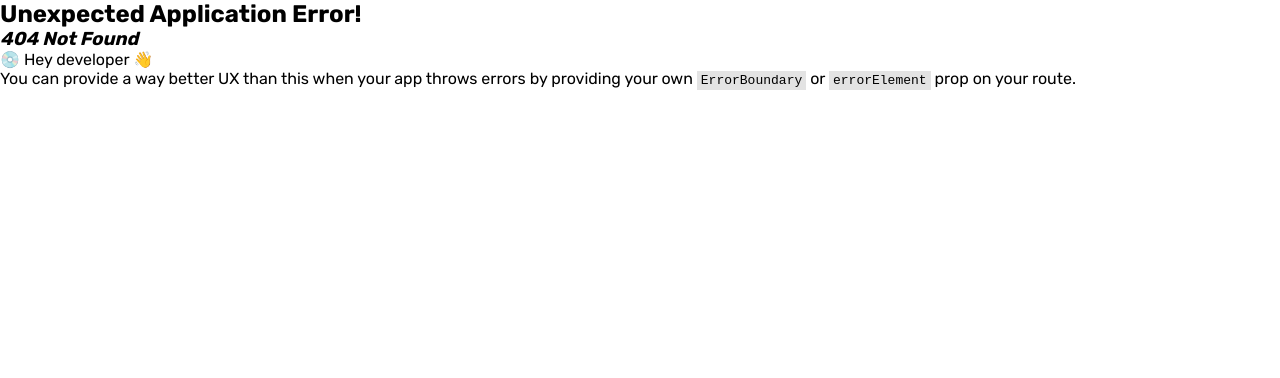
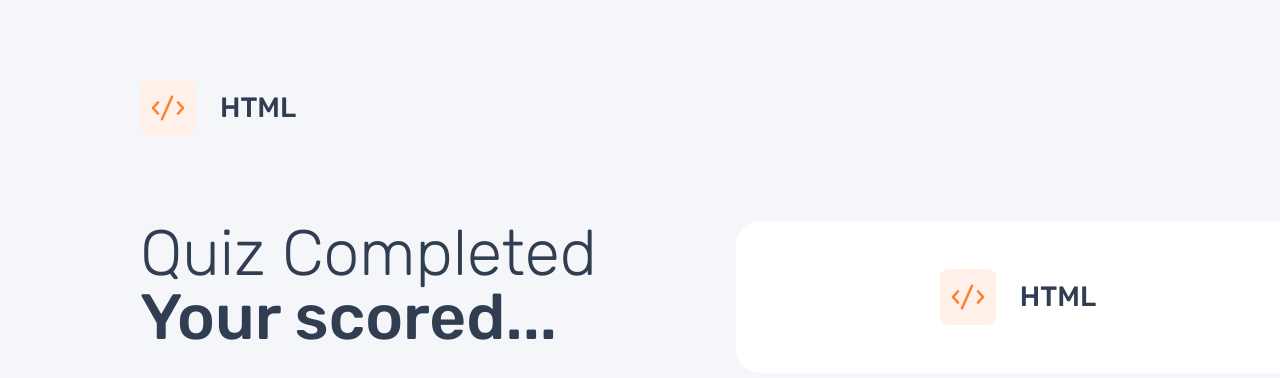
Before and after one commit to yasiralakus/frontend-quiz-app, a React (Vite) app: page /results-html in a window 1280 px wide. Before the commit this address had no page. Shown: the top 378 px of the page. Built offline with nearby package versions, Linux system fonts and the light colour scheme.

Commit message:
düzeltmeler yapıldı

```diff
--- a/src/main.jsx
+++ b/src/main.jsx
@@ -4,6 +4,7 @@ import App from './App.jsx'
 import './style.css'
 import { RouterProvider, createBrowserRouter } from 'react-router-dom'
 import PageHTML from './pages/page-html.jsx'
+import ResultsHTML from './results-html.jsx'
 
 const Router = createBrowserRouter([
     {
@@ -14,6 +15,11 @@ const Router = createBrowserRouter([
     {
         path: '/questions-html',
         element: <PageHTML />
+    },
+
+    {
+        path: '/results-html',
+        element: <ResultsHTML />
     }
 ])
 
--- a/src/pages/page-html.jsx
+++ b/src/pages/page-html.jsx
@@ -1,10 +1,11 @@
 import { useState } from "react"
+let dogruSayisi = 0
 
 export default function PageHTML() {
 
     const [currentIndex, setCurrentIndex] = useState(0);
     const [isThatTrue, setIsThatTrue ] = useState(false)
-    const [selectedAnswer, setSelectedAnswer] = useState('')
+
 
     let soruHTML = [
         {
@@ -53,32 +54,44 @@ export default function PageHTML() {
         },
     ]
 
+    function redirectToAnotherPage() {
+        // Başka bir HTML sayfasının URL'sini belirtin
+        const targetPageURL = '/results-html';
+
+        // Yönlendirme işlemi
+        window.location.href = targetPageURL;
+      }
+
+      // Fonksiyonu otomatik olarak çağırabilirsiniz, bu sayede sayfa yüklendiğinde yönlendirme gerçekleşir
+
+
     function selected(e) {
-        e.target.style.border = '3px solid #A729F5'
-        setSelectedAnswer(e.currentTarget.querySelector('h1').innerText)
-        console.log(selectedAnswer)
-    }
 
-    function checkAnswer() {
-        selectedAnswer === soruHTML[currentIndex].dogru ? nextQuestion() : alert('GAME OVER')
+        if(e.target.querySelector('h1').innerText === soruHTML[currentIndex].dogru) {
+            e.target.style.backgroundColor = '#26D782';
+            dogruSayisi = dogruSayisi + 1
+            console.log(dogruSayisi)
+        } else {
+            e.target.style.backgroundColor = '#EE5454'
+        };
         setTimeout(() => {
-            let btns = document.querySelectorAll('.choises button')
-            for(let btn of btns) {
-                btn.style.border = 'none'
-            }
-        }, 0)
-
+            e.target.style.backgroundColor = '';
+            nextQuestion();
+        }, 1500)
 
     }
 
     function nextQuestion() {
-        console.log(currentIndex)
-        currentIndex + 2 > soruHTML.length ? alert('tebrikler çok iyiydin') : setCurrentIndex(currentIndex + 1);
+        if(currentIndex + 2 > soruHTML.length) {
+            redirectToAnotherPage();
+            return;
+        }
 
-
-
+        setCurrentIndex( currentIndex + 1)
+        console.log('current' + currentIndex)
 
     }
+
 
     return (
         <div className="subject-container">
@@ -120,7 +133,6 @@ export default function PageHTML() {
                         <h1 style={{ pointerEvents: 'none' }}>{soruHTML[currentIndex].secenekD}</h1>
                     </button>
 
-                    <button onClick={checkAnswer} id="submitAnswer">Submit Answer</button>
                 </div>
             </div>
 
--- /dev/null
+++ b/src/results-html.jsx
@@ -0,0 +1,32 @@
+export default function ResultsHTML() {
+
+
+    return (
+
+        <div className="subject-container">
+
+            <div className="subject-container-header">
+
+                <img src="./src/assets/img/html-icon.png" alt="" />
+                HTML
+
+            </div>
+
+            <div className="questionBox">
+
+                <div className="question">
+                    <h3>Quiz Completed <span>Your scored...</span></h3>
+                </div>
+
+                <div className="scoreBox">
+
+                    <div className="scoreBoxHeader">
+                        <img src="./src/assets/img/html-icon.png" alt="" /> HTML
+                    </div>
+
+                </div>
+            </div>
+        </div>
+        )
+
+}
--- a/src/style.css
+++ b/src/style.css
@@ -118,6 +118,20 @@ body {
         margin-bottom: 27px;
         letter-spacing: 1px;
     }
+    & h3 {
+        color:  #313E51;
+        font-size: 64px;
+        font-style: normal;
+        font-weight: 300;
+        line-height: 100%;
+    } & span {
+            color: var(--Dark-Navy, #313E51);
+            font-family: Rubik;
+            font-size: 64px;
+            font-style: normal;
+            font-weight: 500;
+            line-height: 100%; /* 64px */
+    }
 }
 
 .choises {
@@ -179,3 +193,25 @@ body {
     background-color: rgba(167, 41, 245, .7);
     transition: all .3s;
 }
+
+.scoreBox {
+    width: 564px;
+    display: flex;
+    flex-direction: column;
+    gap: 40px;
+    background-color: #fff;
+    padding: 48px;
+    border-radius: 24px;
+}
+
+.scoreBoxHeader {
+    color: #313E51;
+    font-family: Rubik;
+    font-size: 28px;
+    font-weight: 500;
+    line-height: 100%;
+    display: flex;
+    align-items: center;
+    justify-content: center;
+    gap: 24px;
+}
```
Also changed, not shown: src/dursun.jsx (deleted, +0 -103 lines).
